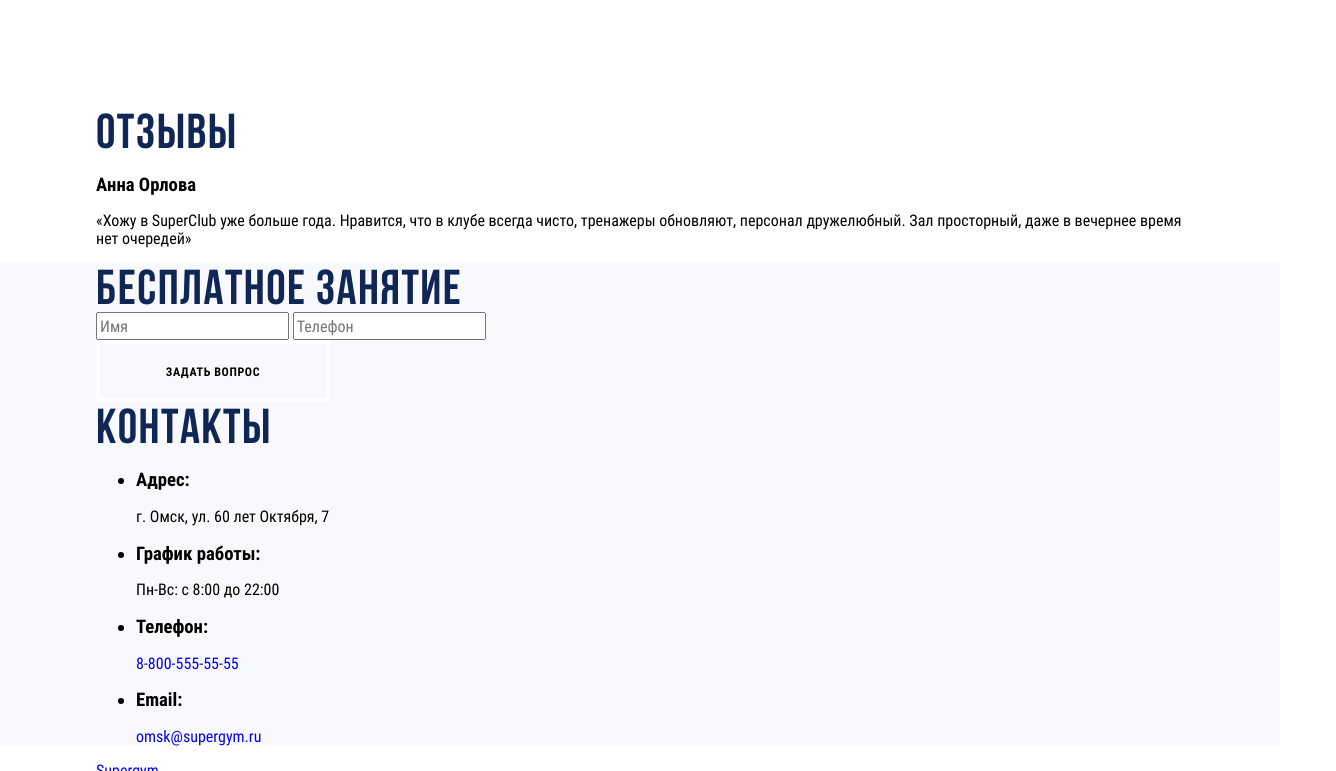
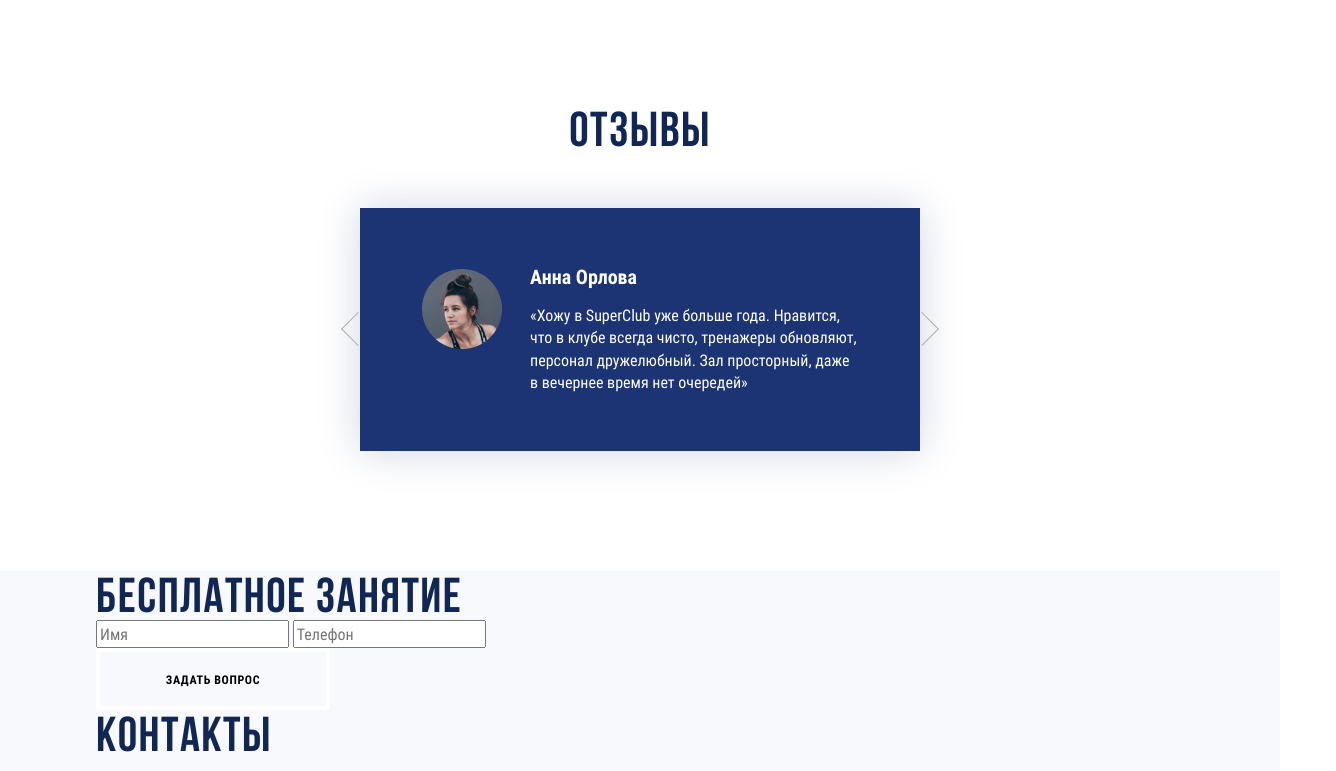
Before and after one commit to 2tankov2/-fitness-center, a website: page source/index.html in a window 1280 px wide. Shown: the part 4916-5687 px from the top of the page, 1336 px wide, since content can reach past the window. Drawn offline with nearby package versions, Linux system fonts and the light colour scheme; files that its build step writes are made by us from their sources.

Commit message:
дорабатывает стили блока <отзывы> для desktop

```diff
--- a/source/index.html
+++ b/source/index.html
@@ -261,10 +261,10 @@
             </div>
           </li>
         </ul>
-        <button class="button button--back" type="button">
+        <button class="button button--back button--trainers-back" type="button">
           <span class="visually-hidden">Назад</span>
         </button>
-        <button class="button button--next" type="button">
+        <button class="button button--next button--trainers-next" type="button">
           <span class="visually-hidden">Вперед</span>
         </button>
       </section>
@@ -370,13 +370,15 @@
       <section class="reviews">
         <h2>Отзывы</h2>
         <div class="reviews__item">
-          <h3>Анна Орлова</h3>
-          <p>«Хожу в SuperClub уже больше года. Нравится, что в клубе всегда чисто, тренажеры обновляют, персонал дружелюбный. Зал просторный, даже в вечернее время нет очередей»</p>
+          <div class="reviews__item-info">
+            <h3>Анна Орлова</h3>
+            <p>«Хожу в SuperClub уже больше года. Нравится, что в клубе всегда чисто, тренажеры обновляют, персонал дружелюбный. Зал просторный, даже в вечернее время нет очередей»</p>
+          </div>
         </div>
-        <button class="button button--back" type="button">
+        <button class="button button--back button--reviews-back" type="button">
           <span class="visually-hidden">Назад</span>
         </button>
-        <button class="button button--next" type="button">
+        <button class="button button--next button--reviews-next" type="button">
           <span class="visually-hidden">Вперед</span>
         </button>
       </section>
--- a/source/sass/blocks/button.scss
+++ b/source/sass/blocks/button.scss
@@ -56,8 +56,6 @@
 
 .button--back {
   position: absolute;
-  left: -51px;
-  bottom: 135px;
   width: 24px;
   height: 24px;
   border: none;
@@ -69,8 +67,6 @@
 
 .button--next {
   position: absolute;
-  right: -51px;
-  bottom: 135px;
   width: 24px;
   height: 24px;
   border: none;
@@ -78,6 +74,26 @@
   border-bottom: 1px solid #afafaf;
   border-right: 1px solid #afafaf;
   transform: rotate(-45deg);
+}
+
+.button--trainers-back {
+  left: -51px;
+  bottom: 135px;
+}
+
+.button--trainers-next {
+  right: -51px;
+  bottom: 135px;
+}
+
+.button--reviews-back {
+  left: 250px;
+  bottom: 110px;
+}
+
+.button--reviews-next {
+  right: 250px;
+  bottom: 110px;
 }
 
 @media (max-width: $tablet-width) {
@@ -97,11 +113,11 @@
     line-height: 12px;
   }
 
-  .button--back {
+  .button--trainers-back {
     left: 4px;
   }
 
-  .button--next {
+  .button--trainers-next {
     right: 4px;
   }
 }
@@ -115,8 +131,8 @@
     margin-bottom: 44px;
   }
 
-  .button--back,
-  .button--next {
+  .button--trainers-back,
+  .button--trainers-next {
     bottom: 130px;
     width: 14px;
     height: 14px;
--- a/source/sass/blocks/container.scss
+++ b/source/sass/blocks/container.scss
@@ -46,7 +46,11 @@
 
 .container--ads {
   padding-top: 116px;
-  padding-bottom: 115px;
+  padding-bottom: 113px;
+}
+
+.container--reviews {
+  padding-bottom: 120px;
 }
 
 @media (max-width: $tablet-width) {
--- /dev/null
+++ b/source/sass/blocks/reviews.scss
@@ -0,0 +1,49 @@
+.reviews {
+  position: relative;
+  display: flex;
+  flex-direction: column;
+  align-items: center;
+}
+
+.reviews h2 {
+  padding-bottom: 54px;
+}
+
+.reviews__item {
+  width: 560px;
+  display: flex;
+  flex-direction: column;
+  margin: 0 auto;
+  background-color: #1c3374;
+  box-shadow: 0 0 40px rgba(28, 51, 116, 0.2);
+}
+
+.reviews__item-info {
+  position: relative;
+  width: 328px;
+  color: #ffffff;
+  padding-top: 54px;
+  padding-left: 170px;
+  padding-bottom: 57px;
+
+  &::before {
+    content: url("../../img/reviews.png");
+    position: absolute;
+    top: 61px;
+    left: 62px;
+  }
+}
+
+.reviews__item h3 {
+  margin: 0;
+  font-weight: bold;
+  font-size: 20px;
+  line-height: 150%;
+  padding-bottom: 12px;
+}
+
+.reviews__item p {
+  margin: 0;
+  font-size: 16px;
+  line-height: 140%;
+}
--- a/source/sass/style.scss
+++ b/source/sass/style.scss
@@ -22,3 +22,4 @@
 @import "blocks/advantages-list.scss";
 @import "blocks/ads.scss";
 @import "blocks/ads-list.scss";
+@import "blocks/reviews.scss";
```
Also changed, not shown: build/css/style.min.css, build/img/reviews.png (added), build/index.html, source/img/reviews.png (added), 1 other file.
